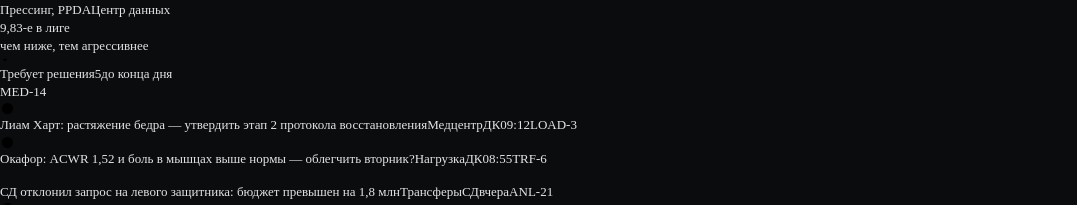
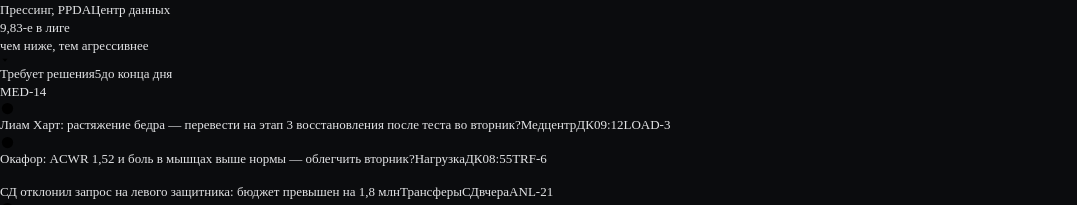
Before and after one commit to theosmanovwork-lang/football1, a React (Vite) app in the folder apps/desktop/src/renderer/: page / in a window 1280 px wide. Shown: the part 1087-1292 px from the top of the page, without its empty margins (0-1077 px from the left). Built offline with nearby package versions, Linux system fonts and the light colour scheme; what @fm/shared would draw is missing.

Commit message:
fix: sync MED-14 text with the home mockup
Co-Authored-By: Claude Opus 5.5 <noreply@anthropic.com>
Claude-Session: https://claude.ai/code/session_01KAn8VGoGMhhnsHYCJLpM8K

```diff
--- a/apps/desktop/src/renderer/src/screens/home/homeData.ts
+++ b/apps/desktop/src/renderer/src/screens/home/homeData.ts
@@ -38,7 +38,8 @@ export const DECISIONS: FeedGroup = {
     {
       code: 'MED-14',
       status: 'urgent',
-      title: 'Лиам Харт: растяжение бедра — утвердить этап 2 протокола восстановления',
+      title:
+        'Лиам Харт: растяжение бедра — перевести на этап 3 восстановления после теста во вторник?',
       chip: { label: 'Медцентр', tone: 'danger' },
       owner: 'ДК',
       meta: '09:12',
```
